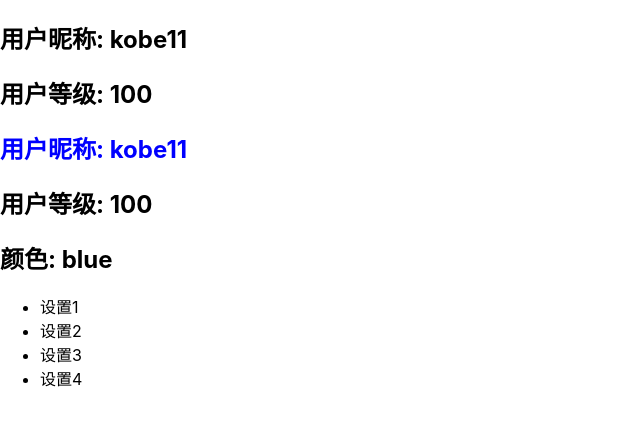
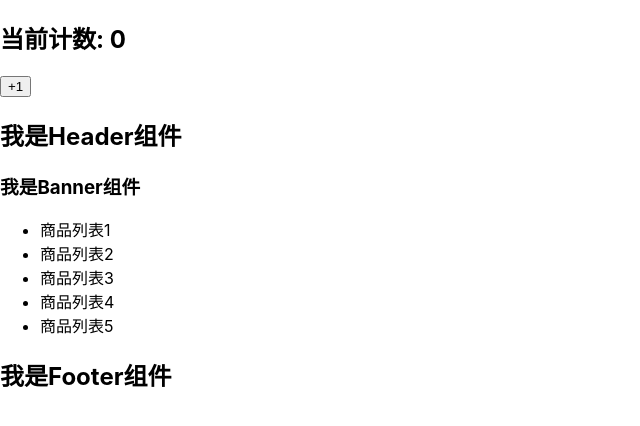
Before and after one commit to SmileYang966/React-study-demo, a React (Create React App) app: page / in a window 1280 px wide. Shown: the top 426 px of the page, without its empty margins (0-640 px from the left). Built offline with nearby package versions, Linux system fonts and the light colour scheme.

Commit message:
组件嵌套优化-shouldComponentUpdatey以及 PureComponent的使用

```diff
--- a/src/index.js
+++ b/src/index.js
@@ -5,7 +5,9 @@ import './index.css';
 // import App from './source/02-子传父-函数传递'
 // import App from './source/03-组件通信的案例';
 // import App from './source/04-React实现slot/04-React实现slot'
-import App from './source/05-React实现跨组件通信/App';
+// import App from './source/05-React实现跨组件通信/App';
+// import App from './source/06-React性能优化/列表中key的作用';
+import App from './source/06-React性能优化/02-组件嵌套的render调用-PureComponent';
 
 
 const root = ReactDOM.createRoot(document.getElementById('root'));
--- /dev/null
+++ b/src/source/06-React性能优化/02-组件嵌套的render调用-PureComponent.js
@@ -0,0 +1,86 @@
+import React, { Component, PureComponent,memo } from 'react';
+
+// Header
+
+const MomoHeader = memo(
+    function Header() {
+        console.log("Header被调用");
+        return <h2>我是Header组件</h2>
+      }
+)
+
+// Main
+class Banner extends Component {
+  render() {
+    console.log("Banner render函数被调用");
+    return <h3>我是Banner组件</h3>
+  }
+}
+
+function ProductList() {
+  console.log("ProductList被调用");
+  return (
+    <ul>
+      <li>商品列表1</li>
+      <li>商品列表2</li>
+      <li>商品列表3</li>
+      <li>商品列表4</li>
+      <li>商品列表5</li>
+    </ul>
+  )
+}
+
+class Main extends Component {
+
+  shouldComponentUpdate(nextProps,nextState){
+    return false;
+  }
+
+  render() {
+    console.log("Main render函数被调用");
+    return (
+      <div>
+        <Banner/>
+        <ProductList/>
+      </div>
+    )
+  }
+}
+
+// Footer
+const MemoFooter = memo(
+    function Footer() {
+        console.log("Footer被调用");
+        return <h2>我是Footer组件</h2>
+      }
+)
+
+
+export default class App extends PureComponent {
+  constructor(props) {
+    super(props);
+
+    this.state = {
+      counter: 0
+    }
+  }
+
+  render() {
+    console.log("App render函数被调用");
+    return (
+      <div>
+        <h2>当前计数: {this.state.counter}</h2>
+        <button onClick={e => this.increment()}>+1</button>
+        <MomoHeader/>
+        <Main/>
+        <MemoFooter/>
+      </div>
+    )
+  }
+
+  increment() {
+    this.setState({
+      counter: this.state.counter + 1
+    })
+  }
+}
```
Also changed, not shown: src/source/06-React性能优化/列表中key的作用.js (added, +34 -0 lines).
